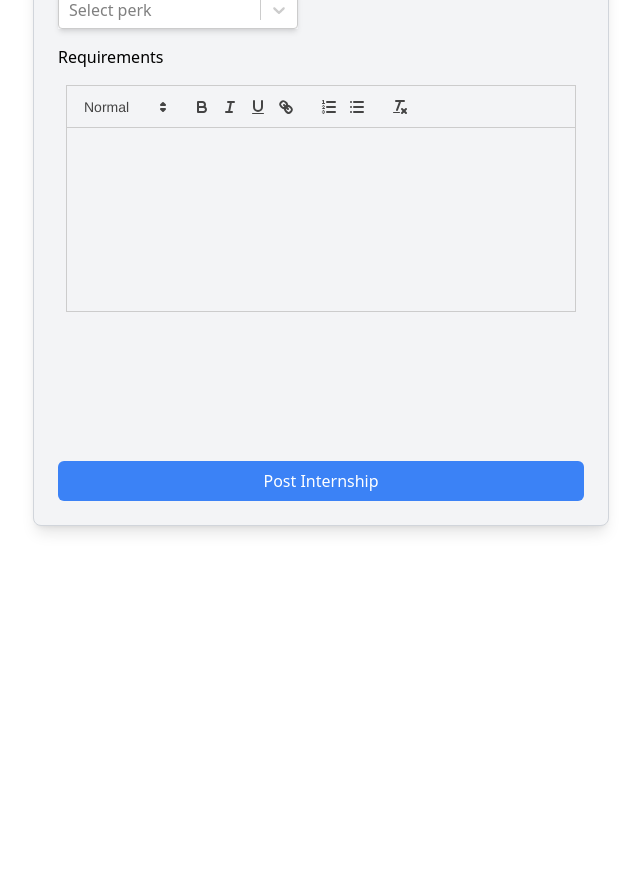
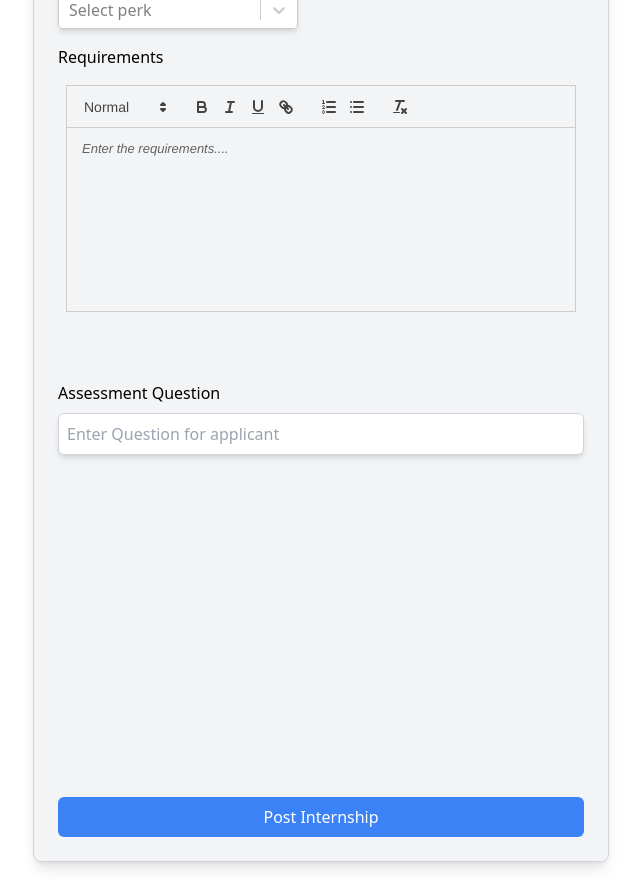
Before and after one commit to ai4sees2connect/livesite, a React (Create React App) app in the folder client/: page /recruiter/posting/1 in a window 1280 px wide. Shown: the part 660-1550 px from the top of the page, without its empty margins (319-959 px from the left). Before the commit the page ends 1214 px from the top, so only its background shows below. Built offline with nearby package versions, Linux system fonts and the light colour scheme; no server answers.

Commit message:
student assessment

```diff
--- a/client/src/components/recruiter/RecPosting.jsx
+++ b/client/src/components/recruiter/RecPosting.jsx
@@ -18,6 +18,7 @@ const RecPosting = () => {
     stipend: '',
     duration: '',
     description: '',
+    assessment:'',
     skills: [],
   });
   // const [Location,setLocation]=useState('');
@@ -257,6 +258,8 @@ const RecPosting = () => {
 
 
   const handleChange = (e) => {
+    console.log(e.target.name);
+    console.log(e.target.value);
     const { name, value } = e.target;
     setFormData({
       ...formData,
@@ -270,6 +273,14 @@ const RecPosting = () => {
       description: value, // This will capture the HTML content from React Quill
     });
   };
+
+  const handleAssessmentChange=(value)=>{
+    setFormData({
+      ...formData,
+      assessment: value,
+    });
+    console.log(formData.assessment);
+  }
 
   const handleSkillsChange = (selectedOptions) => {
     setSelectedSkills(selectedOptions);
@@ -296,12 +307,13 @@ const RecPosting = () => {
       stipend: formData.stipend,
       duration: formData.duration,
       description: formData.description,
+      assessment:formData.assessment,
       skills: skillSet,
       perks: perksSet,
 
     }
     console.log(postData);
-    if (!postData.internshipName || !postData.internshipType || postData.perks.length==0 || !postData.stipend || !postData.jobProfile || !postData.duration || !postData.numberOfOpenings || !postData.description || postData.skills.length == 0) {
+    if (!postData.internshipName || !postData.internshipType || !postData.assessment || postData.perks.length==0 || !postData.stipend || !postData.jobProfile || !postData.duration || !postData.numberOfOpenings || !postData.description || postData.skills.length == 0) {
       toast.error('Please enter all fields');
       return;
     }
@@ -330,6 +342,7 @@ const RecPosting = () => {
           stipend: '',
           duration: '',
           description: '',
+          assessment:'',
           skills: [],
         });
         // setSkill('');
@@ -484,14 +497,28 @@ console.log(selectedPerks);
 
 
 
-        <div className="flex flex-col   h-[400px]">
+        <div className="flex flex-col  h-[320px]">
           <label className="mb-2 font-medium">Requirements</label>
           <ReactQuill
             value={formData.description}
             onChange={handleDescriptionChange}
             className="p-2 rounded-md h-[200px]"
             theme="snow"
+            placeholder='Enter the requirements....'
 
+          />
+
+        </div>
+
+        <div className="flex flex-col   h-[400px]">
+          <label className="mb-2 font-medium">Assessment Question</label>
+          <input
+            type="text"
+            name="assessment"
+            value={formData.assessment}
+            onChange={handleChange}
+            className="p-2 border border-gray-300 rounded-md shadow-md"
+            placeholder='Enter Question for applicant'
           />
 
         </div>
--- a/client/src/components/student/Internships.jsx
+++ b/client/src/components/student/Internships.jsx
@@ -276,6 +276,8 @@ const Internships = () => {
   const [availability, setAvailability] = useState('Yes! Will join Immediately');
   const [resumeUrl, setResumeUrl] = useState(null);
   const [resumeFilename, setResumeFilename] = useState(null);
+  const [aboutText,setAboutText]=useState('');
+  const [assessmentAns,setAssessmentAns]=useState('');
   console.log(workType);
 
 
@@ -412,6 +414,10 @@ const Internships = () => {
 
   const applyToInternship = async (internshipId) => {
     try {
+      if(!availability || !aboutText || !assessmentAns){
+        toast.error('Please Enter all fields');
+        return;
+      }
       const response = await axios.post(`${api}/student/internship/${userId}/apply/${internshipId}`);
       if (response.status === 200) {
         if (response.data.success) {
@@ -447,7 +453,9 @@ const Internships = () => {
     else if (e.target.value === 'No') setAvailability('No! Cannot Join immediately')
   }
 
-  console.log(selectedStipend);
+  // console.log(selectedStipend);
+  // console.log(aboutText);
+  console.log(assessmentAns);
 
 
   if (loading) {
@@ -698,7 +706,8 @@ const Internships = () => {
                   <div className='border-b '>
 
                     <h2 className="text-2xl font-semibold mb-1">Thank you for showing interest!</h2>
-                    <h1 className='text-gray-700 my-2'>{selectedInternship.recruiter.companyName}</h1>
+                    <h1 className='text-gray-600 mt-2'>{selectedInternship.recruiter.companyName}</h1>
+                    <h1 className='text-gray-600'>{selectedInternship.internLocation?selectedInternship.internLocation:'Remote'}</h1>
 
                     <button
                       onClick={closeModal}
@@ -734,7 +743,7 @@ const Internships = () => {
 
                     <div className='about-yourself-box mt-9'>
                       <h1 className='text-xl font-semibold'>Tell us about yourself</h1>
-                      <textarea className='my-3 w-[80%] p-2 border-2' placeholder='Mention your skills, your interests, your previous experience in my company, achievements and Why do you want to work with us.' rows={4}></textarea>
+                      <textarea value={aboutText} onChange={(e)=>setAboutText(e.target.value)} className='my-3 w-[80%] p-2 border-2' placeholder='Mention your skills, your interests, your previous experience in my company, achievements and Why do you want to work with us.' rows={4}></textarea>
                     </div>
 
                     <div className='availability-check mt-4'>
@@ -759,9 +768,16 @@ const Internships = () => {
                           <span className='mx-1'>No</span>
                         </label>
                       </div>
+                    </div>
 
+                    {selectedInternship.assessment &&
+                     <div className='assessment-box mt-4'>
+                      <h1 className='text-xl font-semibold mb-2'>Assessment</h1>
+                      <div className='text-gray-600 mb-2'>Q {selectedInternship.assessment}</div>
+                      <textarea value={assessmentAns} onChange={(e)=>setAssessmentAns(e.target.value)} className='w-[80%] border-2 p-2' rows={4} name="" id="" placeholder='Write your answer here...'></textarea>
+                    </div>}
 
-                    </div>
+                    <button onClick={()=>applyToInternship(selectedInternship._id)} className='bg-blue-400 hover:bg-blue-500 rounded-lg px-3 py-2 mt-7'>Submit</button>
 
                   </div>
                 </div>
```
Also changed, not shown: 2 other files (tests, documents, lock files or other folders).
